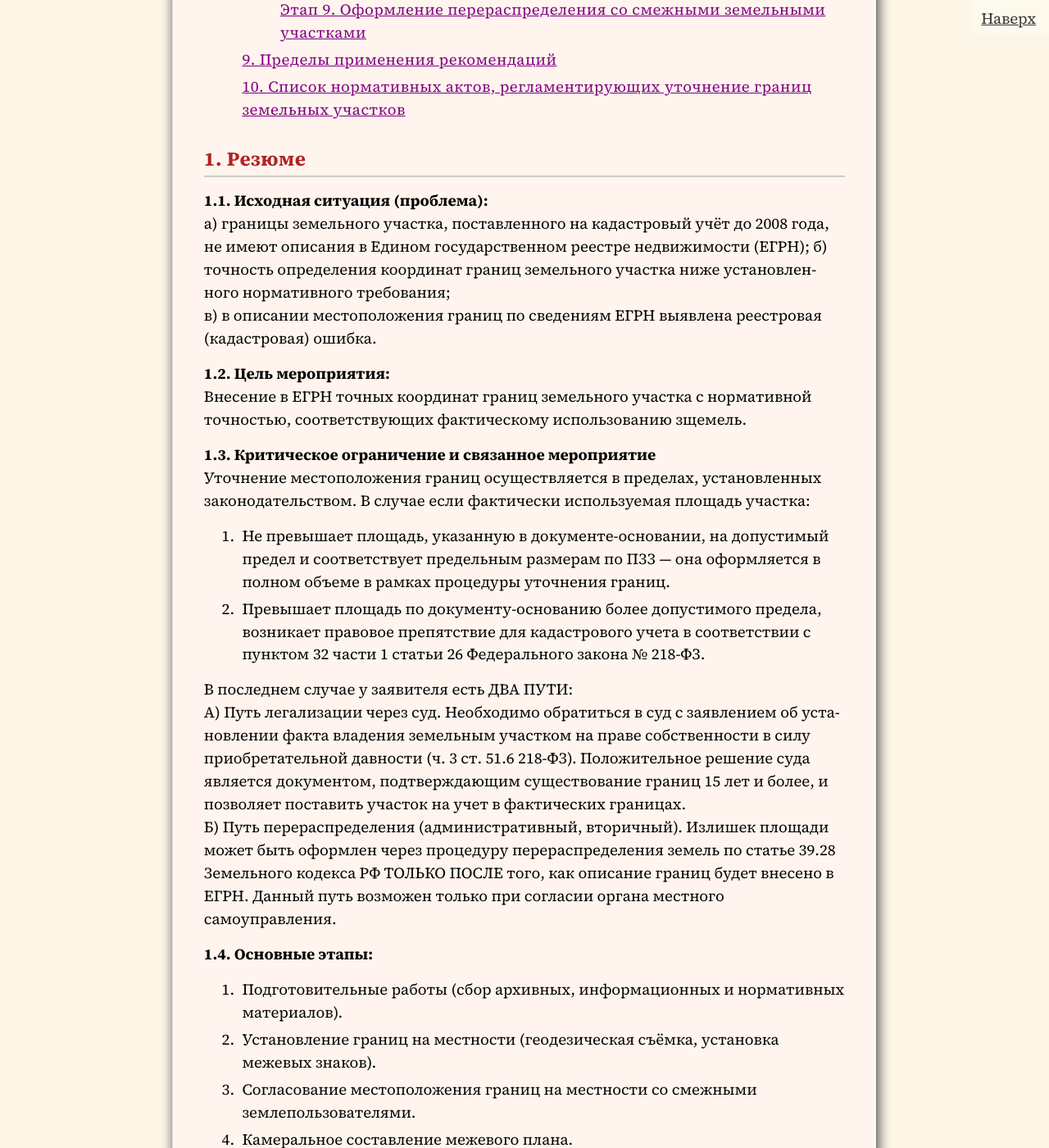
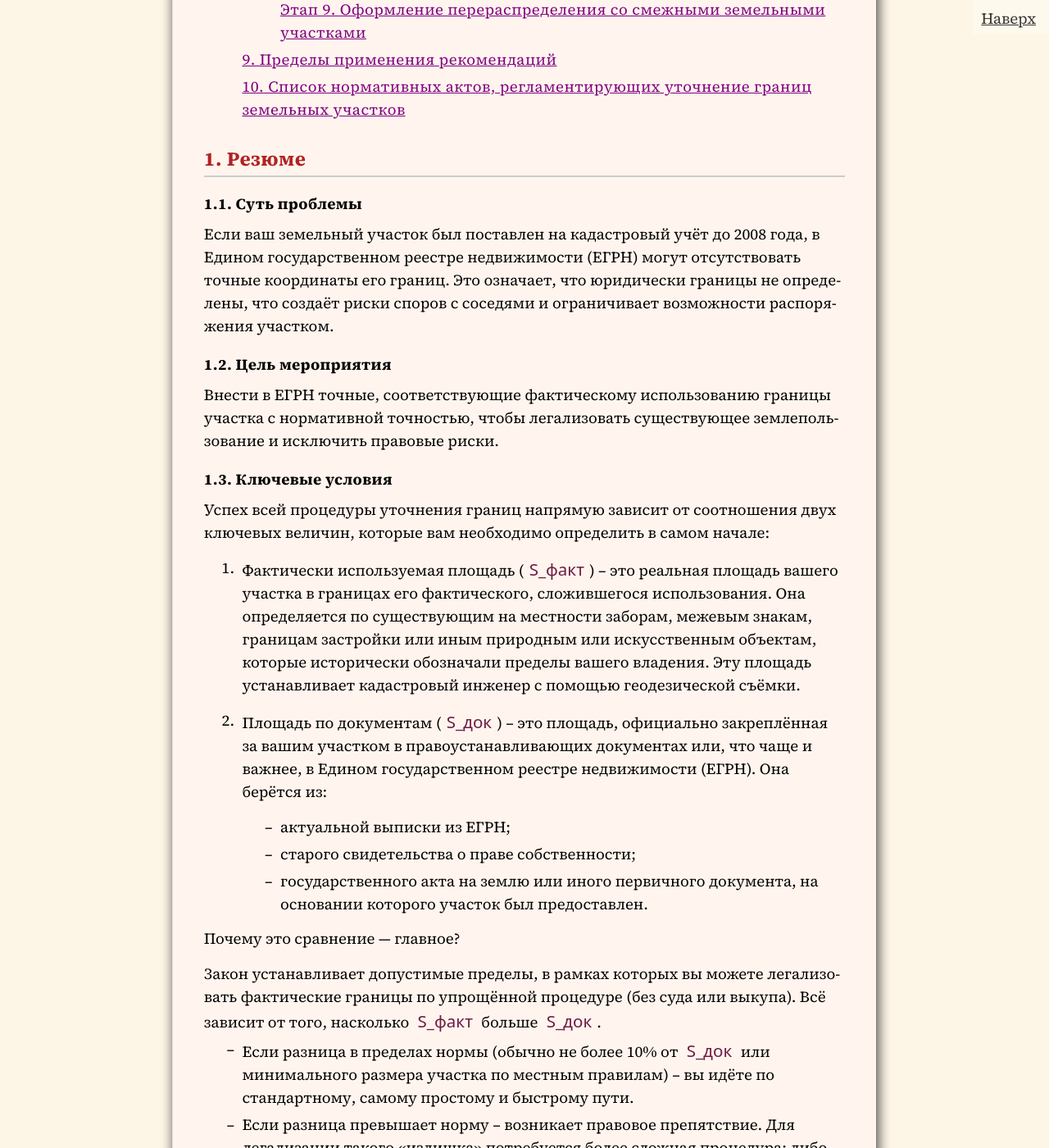
Before and after one commit to SergSi/land-use-art, a Jekyll site: the page built from _posts/2026-02-07-pr1.md, in a window 1280 px wide and 1400 px high, scrolled down 1365 px. Shown: the whole window at 82% size. Built offline with Jekyll 4.4.1, drawn with Linux system fonts in a browser that asks for light colours; some web fonts are replaced; some of the changed text lies outside the part shown.

Commit message:
Update 2026-02-07-pr1.md

```diff
--- a/_posts/2026-02-07-pr1.md
+++ b/_posts/2026-02-07-pr1.md
@@ -11,32 +11,57 @@
 
 ## 1. Резюме
 
-<b>1.1. Исходная ситуация (проблема):</b>
-а) границы земельного участка, поставленного на кадастровый учёт до 2008 года, не имеют описания в Едином государственном реестре недвижимости (ЕГРН);
-б) точность определения координат границ земельного участка ниже установленного нормативного требования;
-в) в описании местоположения границ по сведениям ЕГРН выявлена реестровая (кадастровая) ошибка.
+#### 1.1. Суть проблемы
 
-<b>1.2. Цель мероприятия:</b>
-Внесение в ЕГРН точных координат границ земельного участка с нормативной точностью, соответствующих фактическому использованию зщемель.
+Если ваш земельный участок был поставлен на кадастровый учёт до 2008 года, в Едином государственном реестре недвижимости (ЕГРН) могут отсутствовать точные координаты его границ. Это означает, что юридически границы не определены, что создаёт риски споров с соседями и ограничивает возможности распоряжения участком.
 
-<b>1.3. Критическое ограничение и связанное мероприятие</b>
-Уточнение местоположения границ осуществляется в пределах, установленных законодательством. В случае если фактически используемая площадь участка:
+#### 1.2. Цель мероприятия
 
-1.  Не превышает площадь, указанную в документе-основании, на допустимый предел и соответствует предельным размерам по ПЗЗ — она оформляется в полном объеме в рамках процедуры уточнения границ.
-2.  Превышает площадь по документу-основанию более допустимого предела, возникает правовое препятствие для кадастрового учета в соответствии с пунктом 32 части 1 статьи 26 Федерального закона № 218-ФЗ.
+Внести в ЕГРН точные, соответствующие фактическому использованию границы участка с нормативной точностью, чтобы легализовать существующее землепользование и исключить правовые риски.
 
-В последнем случае у заявителя есть ДВА ПУТИ:
-А) Путь легализации через суд. Необходимо обратиться в суд с заявлением об установлении факта владения земельным участком на праве собственности в силу приобретательной давности (ч. 3 ст. 51.6 218-ФЗ). Положительное решение суда является документом, подтверждающим существование границ 15 лет и более, и позволяет поставить участок на учет в фактических границах.
-Б) Путь перераспределения (административный, вторичный). Излишек площади может быть оформлен через процедуру перераспределения земель по статье 39.28 Земельного кодекса РФ ТОЛЬКО ПОСЛЕ того, как описание границ будет внесено в ЕГРН. Данный путь возможен только при согласии органа местного самоуправления.
+#### 1.3. Ключевые условия
 
-<b>1.4. Основные этапы:</b>
+Успех всей процедуры уточнения границ напрямую зависит от соотношения двух ключевых величин, которые вам необходимо определить в самом начале:
 
-1. Подготовительные работы (сбор архивных, информационных и нормативных материалов).
-2. Установление границ на местности (геодезическая съёмка, установка межевых знаков).
-3. Согласование местоположения границ на местности со смежными землепользователями.
-4. Камеральное составление межевого плана.
-5. Подача документов на государственный кадастровый учёт.
-6. Оформление дополнительной площади (в случае необходимости, при превышении допустимых пределов).
+1.  Фактически используемая площадь (`S_факт`) – это реальная площадь вашего участка в границах его фактического, сложившегося использования. Она определяется по существующим на местности заборам, межевым знакам, границам застройки или иным природным или искусственным объектам, которые исторически обозначали пределы вашего владения. Эту площадь устанавливает кадастровый инженер с помощью геодезической съёмки.
+
+2.  Площадь по документам (`S_док`) – это площадь, официально закреплённая за вашим участком в правоустанавливающих документах или, что чаще и важнее, в Едином государственном реестре недвижимости (ЕГРН). Она берётся из:
+    *   актуальной выписки из ЕГРН;
+    *   старого свидетельства о праве собственности;
+    *   государственного акта на землю или иного первичного документа, на основании которого участок был предоставлен.
+
+Почему это сравнение — главное?
+
+Закон устанавливает допустимые пределы, в рамках которых вы можете легализовать фактические границы по упрощённой процедуре (без суда или выкупа). Всё зависит от того, насколько `S_факт` больше `S_док`.
+
+*   Если разница в пределах нормы (обычно не более 10% от `S_док` или минимального размера участка по местным правилам) – вы идёте по стандартному, самому простому и быстрому пути.
+*   Если разница превышает норму – возникает правовое препятствие. Для легализации такого «излишка» потребуется более сложная процедура: либо доказать в суде, что вы владеете им давно (более 15 лет), либо оформить его выкуп у государства/муниципалитета.
+
+Таким образом, первый и самый важный шаг – это не обращение к кадастровому инженеру, а сбор документов и предварительный анализ: что у вас есть на бумаге (`S_док`) и что вы реально используете (оценка `S_факт`). От результата этого сравнения будет зависеть выбор стратегии, сроки и бюджет всего мероприятия.
+
+#### 1.4. Возможные пути
+
+В зависимости от соотношения `S_факт` и `S_док` предусмотрены разные варианты действий.
+
+*   Путь 1. Стандартный. Если `S_факт` не превышает `S_док` более чем на 10% (или на минимальный размер по местным правилам).
+    Что делать: Провести межевание, согласовать границы с соседями и подать документы в Росреестр. Это самый быстрый и наименее затратный путь.
+
+*   Путь 2. Перераспределение с государственной/муниципальной землёй. Если `S_факт` больше допустимого предела, а излишек занимает землю, находящуюся в государственной или муниципальной собственности (публичные земли).
+    Что делать: Сначала уточнить границы в допустимых пределах, затем оформить излишек через административную процедуру перераспределения — выкуп или аренду у местной администрации.
+
+*   Путь 3. Судебный. Если `S_факт` больше допустимого предела, и вы владеете этой землёй открыто и добросовестно более 15 лет. Что делать: обратиться в суд с иском о признании права собственности в силу приобретательной давности. Это единственный путь, если администрация отказывает в перераспределении или есть непреодолимый спор.
+
+*   Путь 4. Перераспределение с соседями (частными собственниками). Если в ходе межевания выявлено, что фактические границы между вашим и соседским участком не совпадают с границами по сведениям ЕГРН. Это не самозахват, а исторически сложившаяся ошибка прошлого межевания, в результате которой возник «наклад» или «разрыв» между кадастровыми границами. Что делать: необходимо достичь договорённости с соседями. Если стороны согласны, можно провести перераспределение земельных участков (ст. 11.7 ЗК РФ). Для этого с соседом достигается соглашение, которое оформляется в виде межевого плана по перераспределению и согласовывается в форме Акта согласования местоположения границ. По совместному заявлению собственников с приложением межевого плана  участки с новыми, согласованными границами ставятся на кадастровый учёт. Этот путь возможен только при взаимном согласии всех затронутых собственников. При его отсутствии вопрос решается только в судебном порядке (земельный спор).
+
+#### 1.5. Основные этапы
+
+1. Сбор старых документов на землю, получение актуальной выписки из ЕГРН.
+2. Выезд геодезиста для фиксации фактических границ.
+3. Установление и согласование границ на местности.
+4. Подготовка кадастровым инженером межевого плана.
+5. Направление плана и заявления в Росреестр.
+6. Получение новой выписки из ЕГРН с установленными границами.
+7. Оформление дополнительной площади (в случае необходимости, при превышении допустимых пределов).
 
 ## 2. Стратегия действий: выбор оптимального пути
 
```
